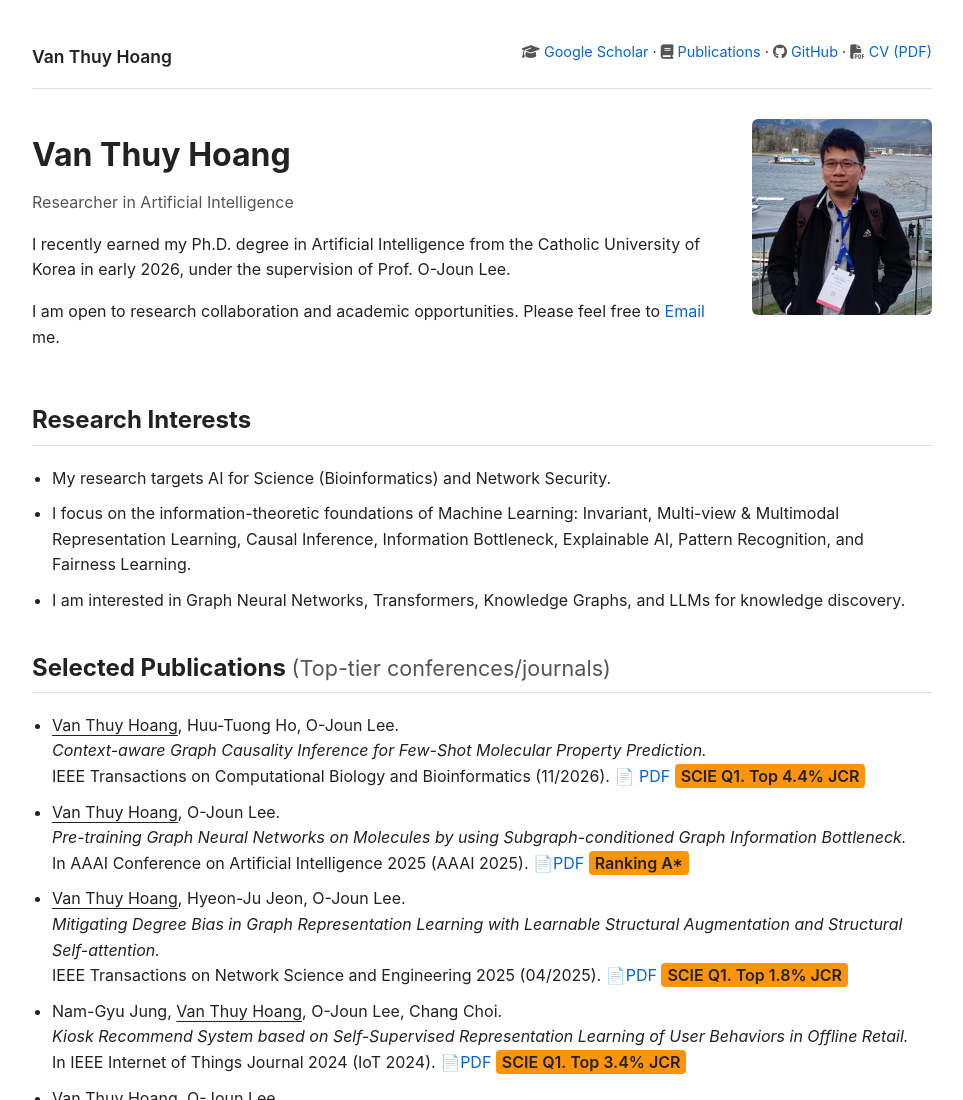
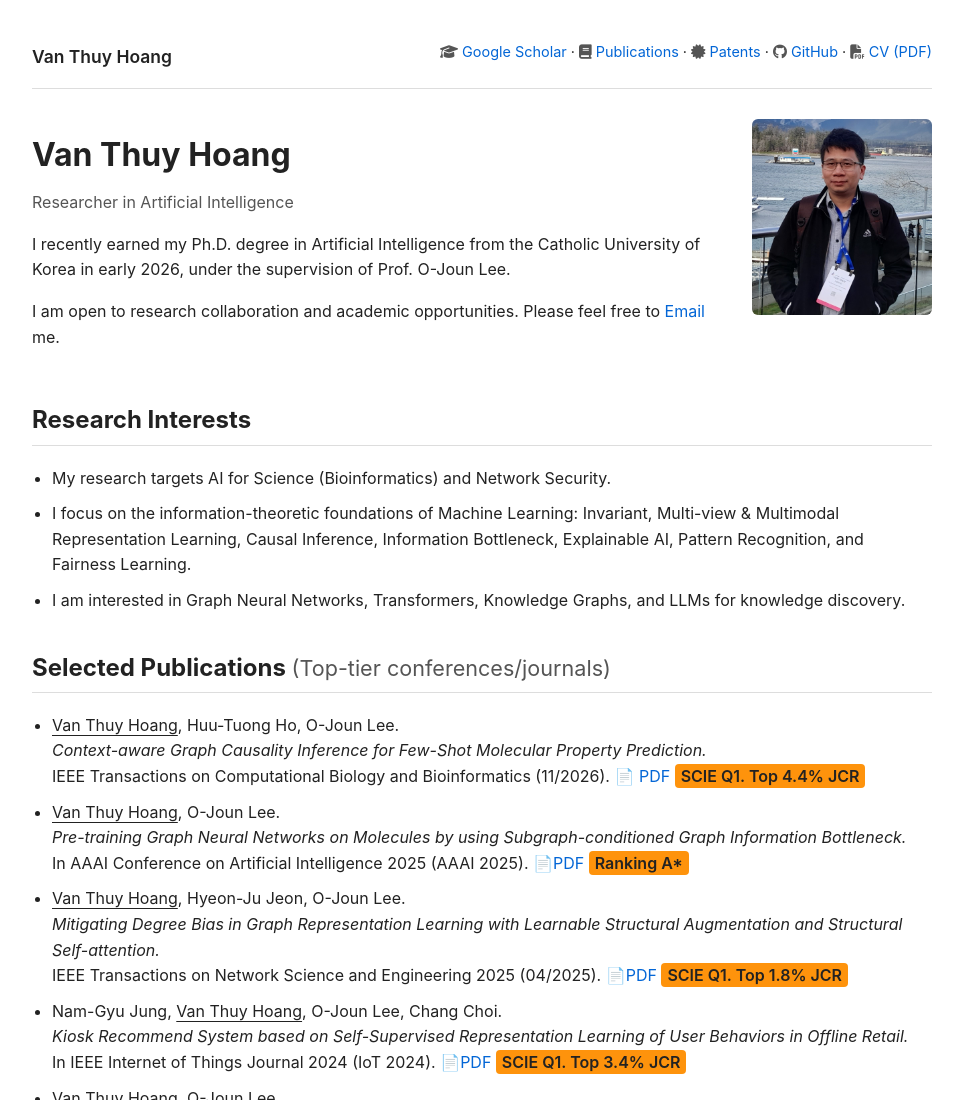
Before and after one commit to hoangvanthuy90/hoangvanthuy90.github.io, a plain HTML site: page index.html in a window 1280 px wide. Shown: the top 1100 px of the page, without its empty margins (158-1121 px from the left). Drawn offline with Linux system fonts and the light colour scheme.

Commit message:
Refactor top links in index.html

```diff
--- a/index.html
+++ b/index.html
@@ -174,12 +174,19 @@ blockquote.note {
   <a href="https://scholar.google.com.vn/citations?user=E7Cc8rAAAAAJ">
     <i class="fa-solid fa-graduation-cap"></i>Google Scholar
   </a> ·
+
   <a href="https://hoangvanthuy90.github.io/publications/">
     <i class="fa-solid fa-book"></i>Publications
   </a> ·
+
+  <a href="#patents">
+    <i class="fa-solid fa-certificate"></i>Patents
+  </a> ·
+
   <a href="https://github.com/hoangvanthuy90">
     <i class="fa-brands fa-github"></i>GitHub
   </a> ·
+
   <a href="../Curriculum_Vitae_2507.pdf">
     <i class="fa-solid fa-file-pdf"></i>CV (PDF)
   </a>
```
Lines whose indentation alone changed are shown as unchanged.
